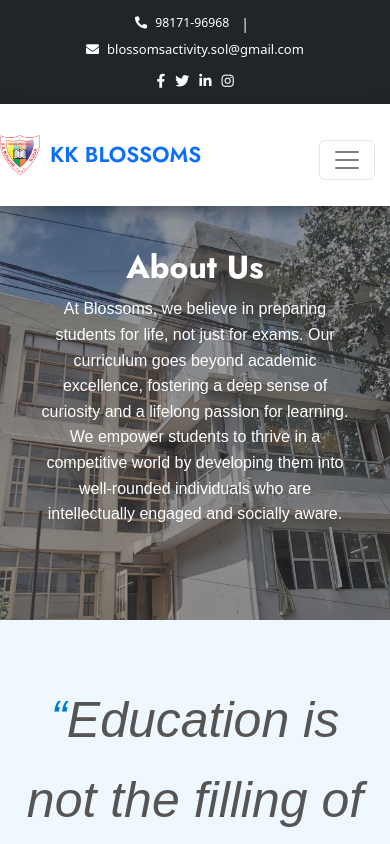
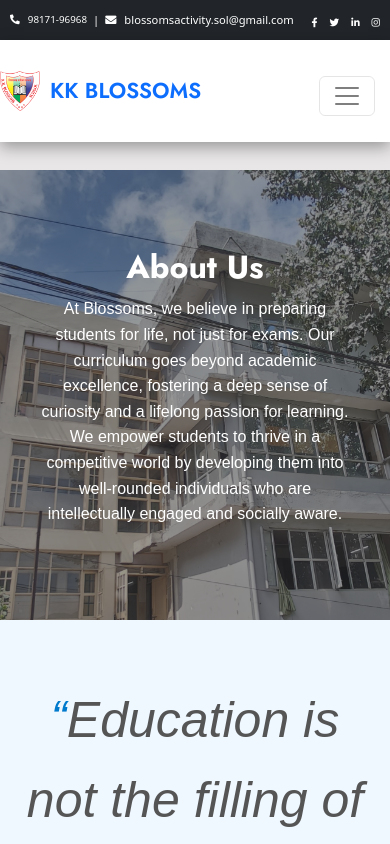
Before and after one commit to Bhawna615/KKBlossoms_School_CBSC, a React (Create React App) app in the folder my-app/: page /about in a window 390 px wide. Shown: the top 844 px of the page. Built offline with nearby package versions, Linux system fonts and the light colour scheme; a web font is replaced by a local one.

Commit message:
Update TopBar.css

```diff
--- a/my-app/src/project/TopBar.css
+++ b/my-app/src/project/TopBar.css
@@ -12,8 +12,7 @@
 .topbar-left {
   display: flex;
   align-items: center;
-  flex-wrap: wrap;
-  gap: 8px;
+
 }
 
 .topbar-left .divider {
@@ -43,50 +42,34 @@
 }
 
 /* 📱 For most Android phones (360px–414px) */
-@media (max-width: 480px) {
-  .topbar-left {
-    flex-direction: row;
-    flex-wrap: nowrap;
+
+
+@media (max-width: 768px) {
+  .topbar-container{
+    padding: 10px !important;
 
   }
-  .topbar-container {
-    flex-direction: column;
-    align-items: flex-start;
-    padding: 8px 8px;
+  .topbar-right .social {
+    font-size: 0.6rem;
   }
-  .topbar-left {
-    display: flex;
-    flex-direction: row;
-    flex-wrap: wrap;
-    margin-bottom: 4px;
+  .topbar{
+    font-size: 0.7rem;
   }
-  .topbar-right {
-    margin-top: 2px;
-    justify-content: flex-start;
-  }
-}
-
-@media (max-width: 768px) {
-  .topbar {
-    flex-direction: column;
+  /* .topbar {
     text-align: center;
     padding: 8px 6px;
-  }
-  .topbar-left {
+  } */
+  /* .topbar-left {
     justify-content: center;
     margin-bottom: 6px;
     flex-wrap: wrap;
     gap: 6px;
-  }
-  .topbar-right {
+  } */
+  /* .topbar-right {
     justify-content: center;
     margin-top: 4px;
     gap: 10px;
     flex-wrap: wrap;
-  }
-  .email-link {
-    font-size: 13px;
-    word-break: break-word;
-  }
+  } */
 
 }
```
